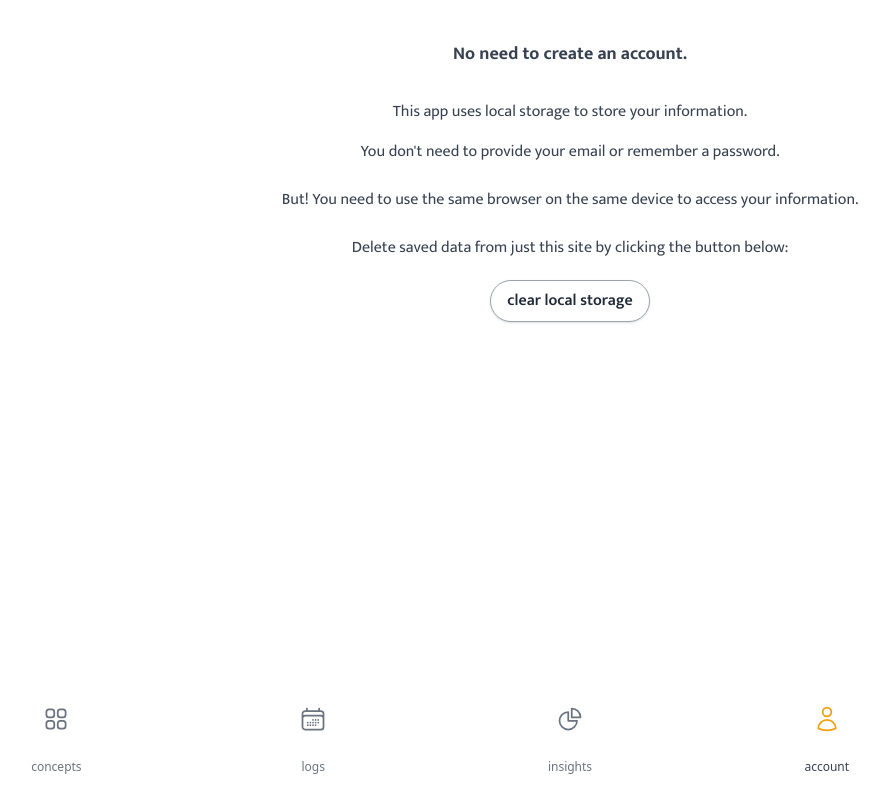
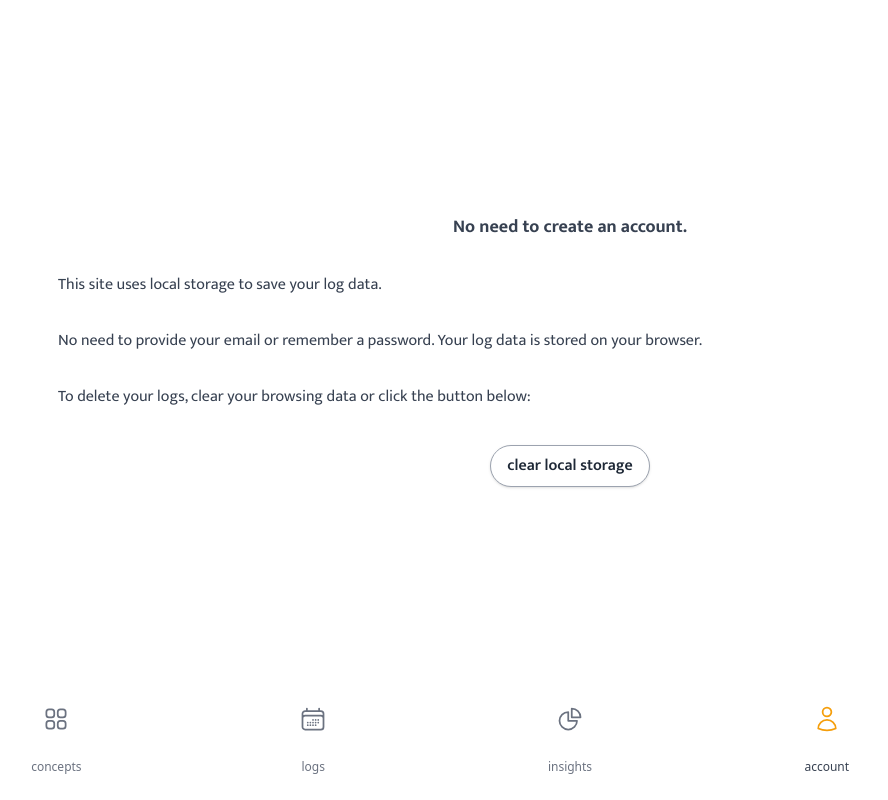
Before and after one commit to josephrmartinez/reactionsjournal, a React (Vite) app: page /reactionsjournal/account in a window 1280 px wide. Shown: the top 800 px of the page, without its empty margins (390-1278 px from the left). Built offline with nearby package versions, Linux system fonts and the light colour scheme.

Commit message:
Update default msg for account and logs

```diff
--- a/src/routes/account.jsx
+++ b/src/routes/account.jsx
@@ -8,15 +8,16 @@ export default function Account() {
     }
 
     return (
-        <div className="font-mukta flex flex-col items-center w-4/5 text-gray-700">
-            <div className="text text-lg font-bold my-4">No need to create an account.</div>
-            <div className="my-4">This app uses local storage to store your information.</div>
-            <div>You don't need to provide your email or remember a password.</div>
-            <br></br>
-            <div>But! You need to use the same browser on the same device to access your information.</div>
-            <br></br>
-            <div>Delete saved data from just this site by clicking the button below:</div>
-            <button className="bg-white hover:bg-gray-100 active:bg-gray-200 text-gray-800 font-semibold py-2 px-4 border border-gray-400 rounded-full shadow my-5" onClick={handleClearLocalStorage}>clear local storage</button>
+        <div className="font-mukta flex flex-col m-auto w-4/5 text-gray-700">
+            <div className="text text-lg text-center font-bold my-4">No need to create an account.</div>
+            <div className="my-4">This site uses local storage to save your log data.</div>
+            <div className="my-4">No need to provide your email or remember a password. Your log data is stored on your browser.</div>
+
+            <div className="my-4">To delete your logs, clear your browsing data or click the button below:</div>
+            <div className="m-auto">
+                <button className="bg-white hover:bg-gray-100 active:bg-gray-200 text-gray-800 font-semibold py-2 px-4  border border-gray-400 rounded-full shadow my-5" onClick={handleClearLocalStorage}>clear local storage</button>
+            </div>
+
         </div>
     )
 }
--- a/src/routes/insights.jsx
+++ b/src/routes/insights.jsx
@@ -1,7 +1,7 @@
 export default function Insights() {
     return (
-        <div className="font-mukta flex flex-col items-center w-4/5 text-gray-700">
-            <div className="text text-lg font-bold text-center my-4">Add five entries to start seeing insights on common reactions and communication patterns.</div>
+        <div className="font-mukta flex flex-col items-center m-auto w-4/5 text-gray-700">
+            <div className="text text-lg font-bold text-center">Add five entries to start seeing insights on common reactions and communication patterns.</div>
         </div>
     )
 }
--- a/src/routes/logs.jsx
+++ b/src/routes/logs.jsx
@@ -14,6 +14,8 @@ export default function Logs() {
     localStorage.setItem("reactionsJournalLogData", JSON.stringify(logData))
   }, [logData])
 
+    console.log(logData)
+    console.log(logData.length)
 
     function handleExpandContent(id) {
         setLogData(prevLogData => prevLogData.map(each => {
@@ -149,10 +151,14 @@ export default function Logs() {
         )
 
 
-return (
-    <div className="overflow-y-scroll flex flex-col w-screen h-full items-center gap-4">
-        {logs}
-    </div>
+    return (
+    <>
+        {logData.length === 0 ?
+        <div className="m-auto font-bold">Add entries to view logs.</div> :
+        <div className="overflow-y-scroll flex flex-col w-screen h-full items-center gap-4">
+            {logs}
+        </div>}
+    </>
 );
 
 }
```
Also changed, not shown: src/TODO.txt.
